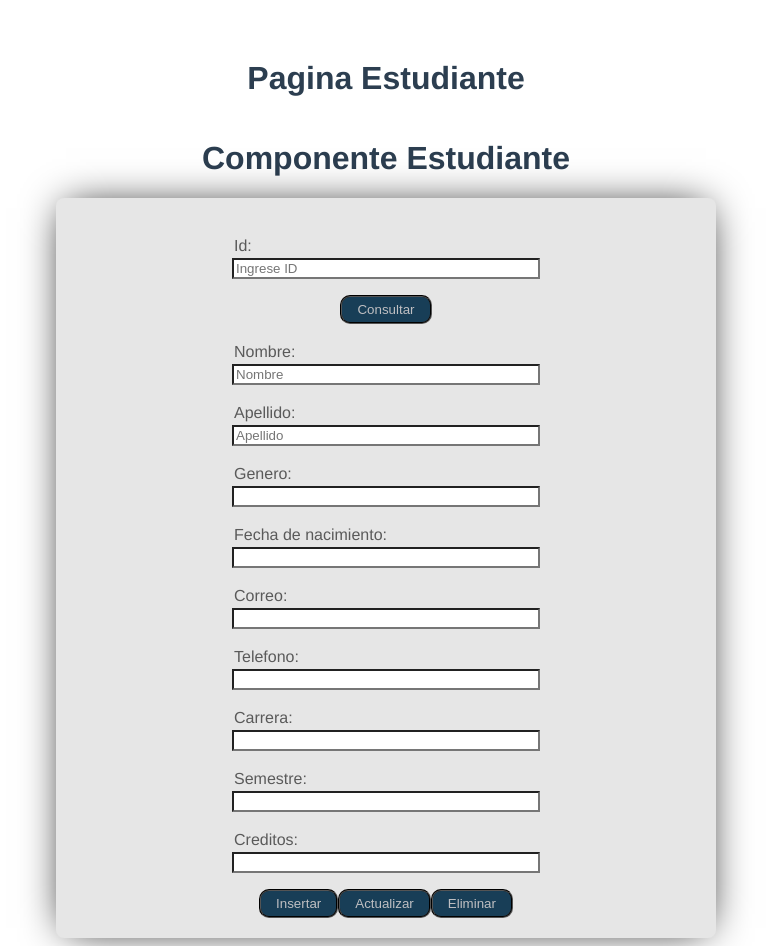
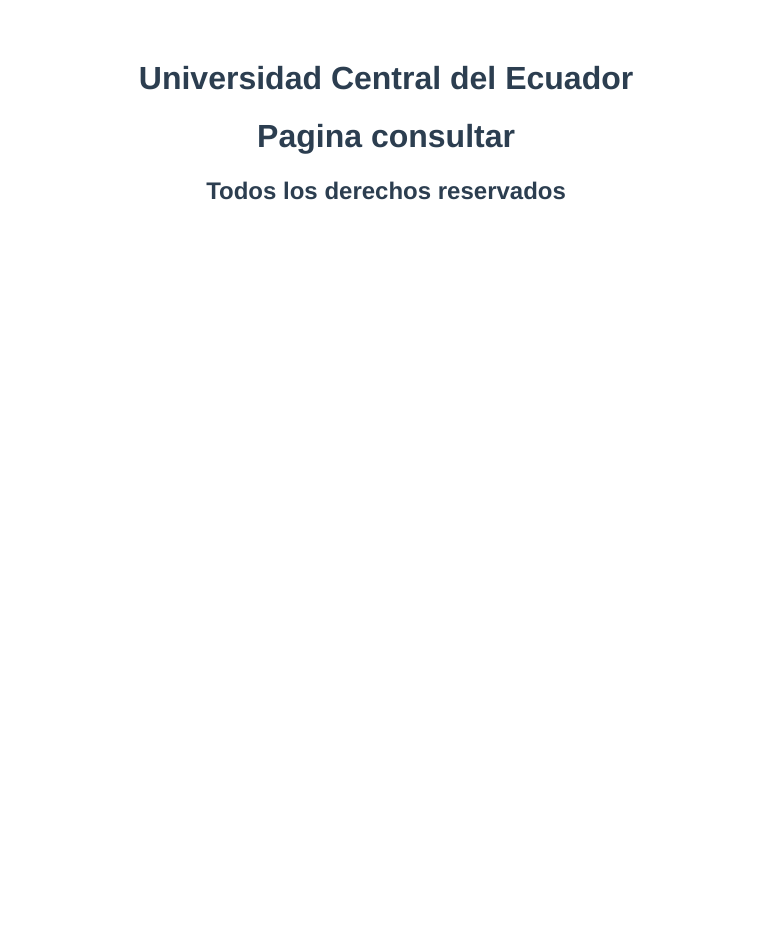
Before and after one commit to JuanJimenezIY/pw_vue_u3_p5_jj, a Vue app: page /#/consultar in a window 1280 px wide. Shown: the whole page, without its empty margins (254-1025 px from the left). After the commit the page ends 800 px from the top, so only its background shows below. Built offline with nearby package versions, Linux system fonts and the light colour scheme.

Commit message:
taller 36

```diff
--- a/package.json
+++ b/package.json
@@ -10,7 +10,8 @@
   "dependencies": {
     "axios": "^1.6.7",
     "core-js": "^3.8.3",
-    "vue": "^3.2.13"
+    "vue": "^3.2.13",
+    "vue-router": "^4.2.5"
   },
   "devDependencies": {
     "@vue/cli-plugin-babel": "~5.0.0",
--- a/src/App.vue
+++ b/src/App.vue
@@ -1,5 +1,8 @@
 <template>
-  <EstudiantePagina/>
+  <!--<EstudiantePagina/>-->
+  <h1>Universidad Central del Ecuador</h1>
+  <router-view />
+  <h2>Todos los derechos reservados</h2>
 </template>
 
 <script>
--- a/src/main.js
+++ b/src/main.js
@@ -1,4 +1,6 @@
 import { createApp } from 'vue'
 import App from './App.vue'
 
-createApp(App).mount('#app')
+import router from './router/router'
+
+createApp(App).use(router).mount('#app')
--- /dev/null
+++ b/src/pages/EstudianteActualizar.vue
@@ -0,0 +1,13 @@
+<template>
+  <h1>Pagina actualizar</h1>
+</template>
+
+<script>
+export default {
+
+}
+</script>
+
+<style>
+
+</style>
--- /dev/null
+++ b/src/pages/EstudianteConsultar.vue
@@ -0,0 +1,13 @@
+<template>
+  <h1>Pagina consultar</h1>
+</template>
+
+<script>
+export default {
+
+}
+</script>
+
+<style>
+
+</style>
--- /dev/null
+++ b/src/pages/EstudianteEliminar.vue
@@ -0,0 +1,32 @@
+<template>
+  <h1>Pagina eliminar</h1>
+   <p type="Id: ">
+        <input v-model="id" type="text" placeholder="Ingrese ID"/>
+      </p>
+     <button @click="eliminar">Eliminar</button>
+</template>
+
+<script>
+import {
+  eliminarFachada
+} from "../helpers/clienteEstudiante.js";
+
+
+export default {
+ data() {
+    return {
+      id: null,
+
+    };
+  },
+  methods:{
+    async eliminar(){
+        await eliminarFachada(this.id);
+    }
+  }
+}
+</script>
+
+<style>
+
+</style>
--- /dev/null
+++ b/src/pages/EstudianteGuardar.vue
@@ -0,0 +1,13 @@
+<template>
+  <h1>Pagina Guardar</h1>
+</template>
+
+<script>
+export default {
+
+}
+</script>
+
+<style>
+
+</style>
--- a/src/pages/EstudiantePagina.vue
+++ b/src/pages/EstudiantePagina.vue
@@ -1,6 +1,7 @@
 <template>
   <h1>Pagina Estudiante</h1>
   <Estudiante/>
+
 </template>
 
 <script>
--- /dev/null
+++ b/src/router/router.js
@@ -0,0 +1,31 @@
+import {createRouter, createWebHashHistory} from 'vue-router'
+
+import EstudianteActualizar from '../pages/EstudianteActualizar'
+import EstudianteConsultar from '../pages/EstudianteConsultar'
+import EstudianteEliminar from '../pages/EstudianteEliminar'
+import EstudianteGuardar from '../pages/EstudianteGuardar'
+
+const routes = [
+
+    {
+        path: '/actualizar',
+        compontent: EstudianteActualizar
+    },
+    {
+        path: '/consultar',
+        component: EstudianteConsultar
+    },
+    {
+        path: '/elimi',
+        component: EstudianteEliminar
+    },
+    {
+        path: '/grabar',
+        component: EstudianteGuardar
+    }
+
+]
+
+const router = createRouter({history: createWebHashHistory(),routes } )
+
+export default router
```
Also changed, not shown: 1 other file (tests, documents, lock files or other folders).
